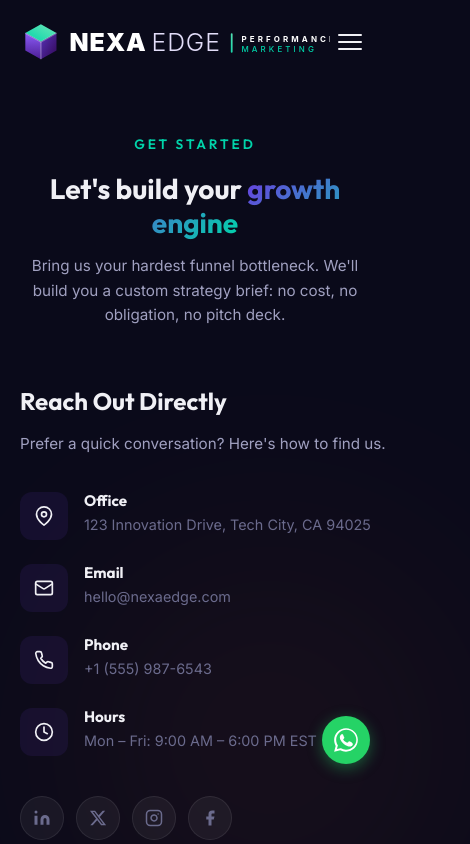
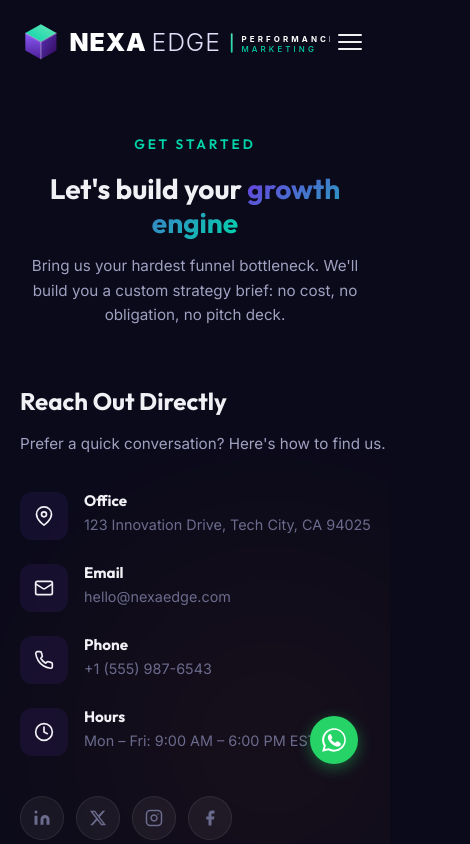
Before and after one commit to 10xneeraj/Nexa-edge-Digital, a React (Vite) app: page /contact in a window 390 px wide. Shown: the top 844 px of the page, 470 px wide, since content can reach past the window. Built offline with nearby package versions, Linux system fonts and the light colour scheme.

Commit message:
Fix horizontal scrolling and shift mobile WhatsApp icon left

```diff
--- a/src/components/FloatingWhatsApp.css
+++ b/src/components/FloatingWhatsApp.css
@@ -27,7 +27,7 @@
 @media (max-width: 768px) {
   .floating-whatsapp {
     bottom: 80px;
-    right: 20px;
+    right: 32px;
     width: 48px;
     height: 48px;
   }
--- a/src/index.css
+++ b/src/index.css
@@ -65,6 +65,8 @@ html {
   font-size: 16px;
   -webkit-font-smoothing: antialiased;
   -moz-osx-font-smoothing: grayscale;
+  overflow-x: hidden;
+  width: 100%;
 }
 
 body {
@@ -73,6 +75,8 @@ body {
   color: var(--text-primary);
   line-height: 1.7;
   overflow-x: hidden;
+  width: 100%;
+  position: relative;
 }
 
 a {
```
